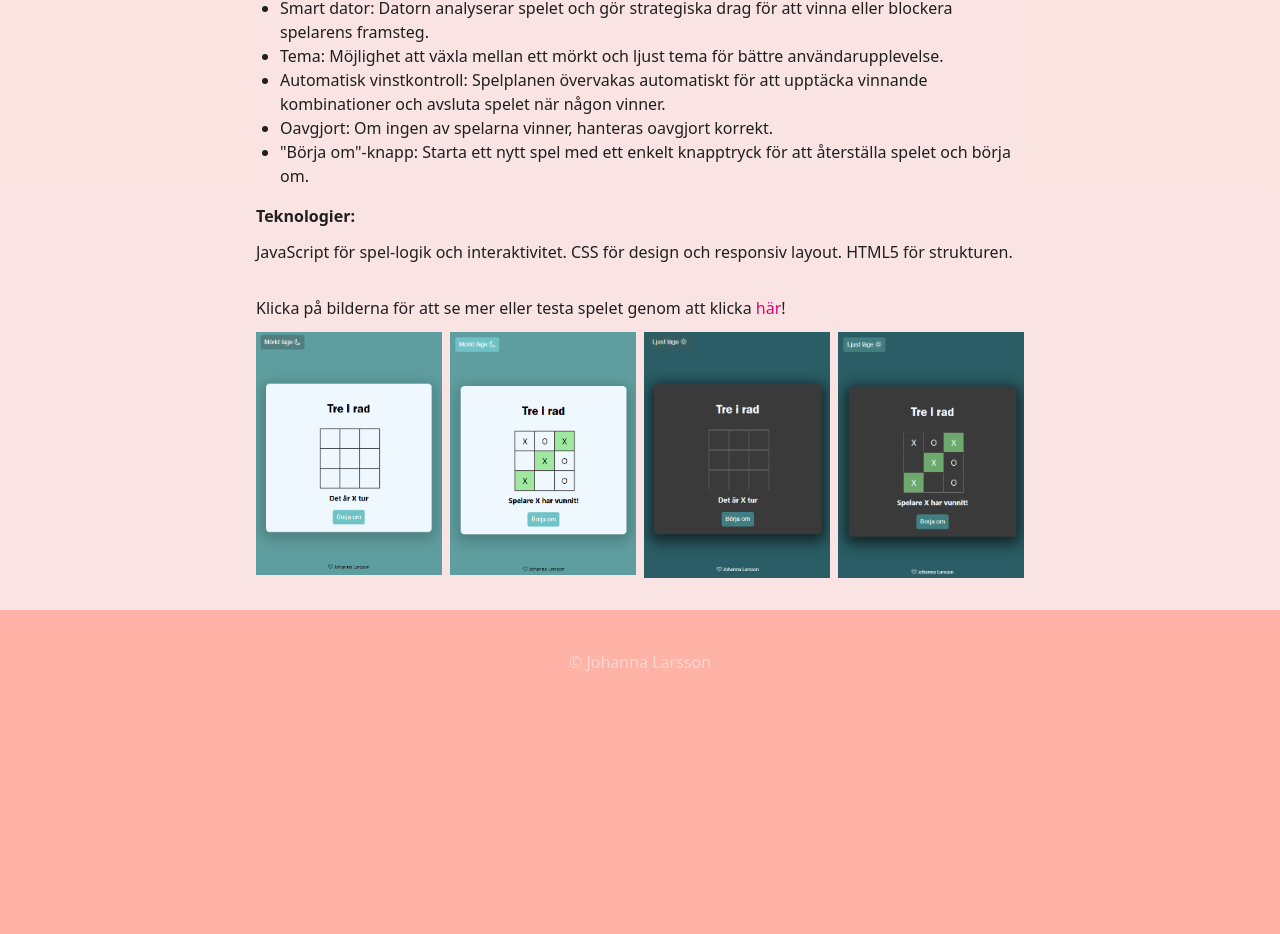
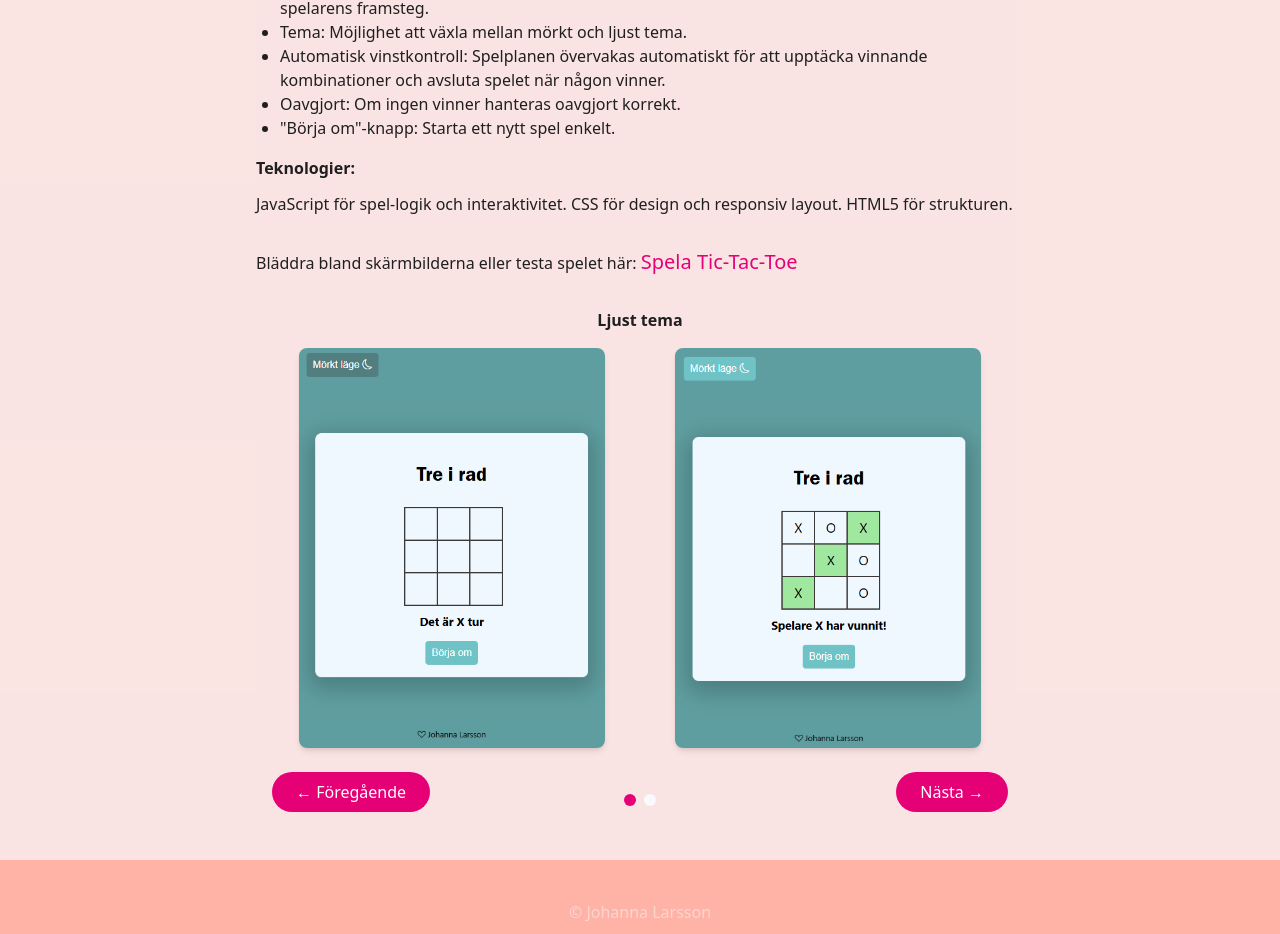
Before and after one commit to johannaskl/MyJourney, a React (Vite) app: page /portfolio in a window 1280 px wide. Shown: the part 578-1512 px from the top of the page. Before the commit the page ends 1262 px from the top, so only its background shows below. Built offline with nearby package versions, Linux system fonts and the light colour scheme; the HTML template or start-up script is replaced by a standard one.

Commit message:
Add carousel and change text for tic-tac

```diff
--- a/src/components/TicTacToe/TicTacToe.jsx
+++ b/src/components/TicTacToe/TicTacToe.jsx
@@ -5,69 +5,122 @@ import dark from "/images/tic-tac-dark.png";
 import darkWin from "/images/tic-tac-dark-win.png";
 
 function TicTacToe() {
-  const [selectedImage, setSelectedImage] = useState(null);
+  const [currentSlide, setCurrentSlide] = useState(0);
 
-  const handleClick = (image) => {
-    setSelectedImage(image);
+  const imageGroups = [
+    {
+      title: "Ljust tema",
+      images: [
+        { src: light, alt: "Tic-tac-toe ljust tema" },
+        { src: lightWin, alt: "Tic-tac-toe vinst i ljust tema" },
+      ],
+    },
+    {
+      title: "Mörkt tema",
+      images: [
+        { src: dark, alt: "Tic-tac-toe mörkt tema" },
+        { src: darkWin, alt: "Tic-tac-toe vinst i mörkt tema" },
+      ],
+    },
+  ];
+
+  const nextSlide = () => {
+    setCurrentSlide((prev) => (prev + 1) % imageGroups.length);
   };
 
-  const handleClose = () => {
-    setSelectedImage(null);
+  const prevSlide = () => {
+    setCurrentSlide((prev) => (prev - 1 + imageGroups.length) % imageGroups.length);
   };
 
   return (
     <section className="text-base max-w-3xl mx-auto text-left space-y-3">
+
+      {/* Beskrivning */}
       <div>
         <h3 className="font-semibold">Tre i rad</h3>
-        <a href="https://johannaskl.github.io/Tic-Tac-Toe/" target="_blank" rel="noopener noreferrer" className="text-pink-600 hover:underline">
-          Spela Tic-Tac-Toe
-        </a>
         <p className="text-base mt-2">
           Tic-Tac-Toe är ett klassiskt, interaktivt spel där användaren kan spela mot en dator. Datorn gör smarta drag baserat på strategiska överväganden, såsom att försöka vinna, blockera spelarens drag eller välja slumpmässiga drag om det inte finns
           någon omedelbar hotbild.
         </p>
       </div>
 
-      <h5 className="font-semibold mt-4">Funktioner:</h5>
+      {/* Funktioner */}
+      <h4 className="font-semibold mt-4">Funktioner:</h4>
       <ul className="list-disc ml-6 text-base">
         <li>Spela mot datorn: Du spelar som X, medan datorn spelar som O.</li>
         <li>Smart dator: Datorn analyserar spelet och gör strategiska drag för att vinna eller blockera spelarens framsteg.</li>
-        <li>Tema: Möjlighet att växla mellan ett mörkt och ljust tema för bättre användarupplevelse.</li>
+        <li>Tema: Möjlighet att växla mellan mörkt och ljust tema.</li>
         <li>Automatisk vinstkontroll: Spelplanen övervakas automatiskt för att upptäcka vinnande kombinationer och avsluta spelet när någon vinner.</li>
-        <li>Oavgjort: Om ingen av spelarna vinner, hanteras oavgjort korrekt.</li>
-        <li>"Börja om"-knapp: Starta ett nytt spel med ett enkelt knapptryck för att återställa spelet och börja om.</li>
+        <li>Oavgjort: Om ingen vinner hanteras oavgjort korrekt.</li>
+        <li>"Börja om"-knapp: Starta ett nytt spel enkelt.</li>
       </ul>
 
-      <h5 className="font-semibold mt-4">Teknologier:</h5>
+      {/* Teknologier */}
+      <h4 className="font-semibold mt-4">Teknologier:</h4>
       <p className="text-base">JavaScript för spel-logik och interaktivitet. CSS för design och responsiv layout. HTML5 för strukturen.</p>
 
-      {/* Bilder-galleri */}
-      <p className="mt-8">Klicka på bilderna för att se mer eller testa spelet genom att klicka <a href="https://johannaskl.github.io/Tic-Tac-Toe/" target="_blank" rel="noopener noreferrer" className="text-pink-600 hover:underline">här</a>!</p>
-      <div className=" grid grid-cols-2 lg:grid-cols-4 gap-2">
-        <img src={light} alt="Tic-tac-toe ljus tema" className="w-96 md:mb-0 cursor-pointer" onClick={() => handleClick(light)} />
-        <img src={lightWin} alt="Tic-tac-toe vinst ljus tema" className="w-96 md:mb-0 cursor-pointer" onClick={() => handleClick(lightWin)} />
-        <img src={dark} alt="Tic-tac-toe mörkt tema" className="w-96 md:mb-0 cursor-pointer" onClick={() => handleClick(dark)} />
-        <img src={darkWin} alt="Tic-tac-toe vinst mörkt tema" className="w-96 md:mb-0 cursor-pointer" onClick={() => handleClick(darkWin)} />
+      {/* Bildspel */}
+      <p className="mt-8">
+        Bläddra bland skärmbilderna eller testa spelet här:{" "}
+        <a href="https://johannaskl.github.io/Tic-Tac-Toe/" target="_blank" rel="noopener noreferrer" className="text-pink-600 hover:underline text-xl">
+          Spela Tic-Tac-Toe
+        </a>
+      </p>
+
+      <div className="mt-4 rounded-xl p-4">
+
+        {/* Bildspelets rubrik */}
+        <h4 className="font-semibold text-center mb-4">
+          {imageGroups[currentSlide].title}
+        </h4>
+
+        {/* Två bilder */}
+        <div className="grid grid-cols-1 sm:grid-cols-2 gap-4 items-center">
+          {imageGroups[currentSlide].images.map((image, index) => (
+            <div key={index} className="flex justify-center items-center">
+              <img
+                src={image.src}
+                alt={image.alt}
+                className="max-w-full max-h-[400px] w-auto h-auto
+                  object-contain rounded-lg shadow-md"
+              />
+            </div>
+          ))}
+        </div>
+
+        {/* Navigeringsknappar */}
+        <div className="grid grid-cols-3 items-center mt-6">
+
+          <div className="flex justify-start">
+            <button onClick={prevSlide} aria-label="Föregående bilder" className="bg-pink-600 hover:bg-pink-700 text-white rounded-full px-4 sm:px-6 py-2 transition cursor-pointer">
+              ← Föregående
+            </button>
+          </div>
+
+          {/* Prickar */}
+          <div className="flex justify-center gap-2 mt-4">
+            {imageGroups.map((_, index) => (
+              <button
+                key={index}
+                onClick={() => setCurrentSlide(index)}
+                aria-label={`Visa ${imageGroups[index].title}`}
+                className={`w-3 h-3 rounded-full transition cursor-pointer ${
+                  currentSlide === index
+                    ? "bg-pink-600"
+                    : "bg-slate-50 hover:bg-pink-300"
+                }`}
+              />
+            ))}
+          </div>
+
+          <div className="flex justify-end">
+            <button onClick={nextSlide} aria-label="Nästa bilder" className="bg-pink-600 hover:bg-pink-700 text-white rounded-full px-4 sm:px-6 py-2 transition cursor-pointer">
+              Nästa →
+            </button>
+          </div>
+
+        </div>
       </div>
-
-      {/* Om en bild är vald, visa den i större format */}
-      {selectedImage && (
-        <div className="fixed inset-0 bg-neutral-50/60 flex justify-center items-center" onClick={handleClose}>
-           <div className="relative">
-            {/* Stäng-knapp */}
-            <button className="absolute top-2 right-4 text-white text-md cursor-pointer hover:text-pink-400"
-              onClick={handleClose}>
-              × stäng
-            </button>
-            <img
-              src={selectedImage}
-              alt="Selected"
-              className="w-80 lg:w-auto object-contain cursor-pointer shadow-2xl rounded-xl"
-              onClick={(e) => e.stopPropagation()} // Hindra att man stänger bilden om man klickar på den
-            />
-          </div>
-        </div>
-      )}
     </section>
   );
 }
```
